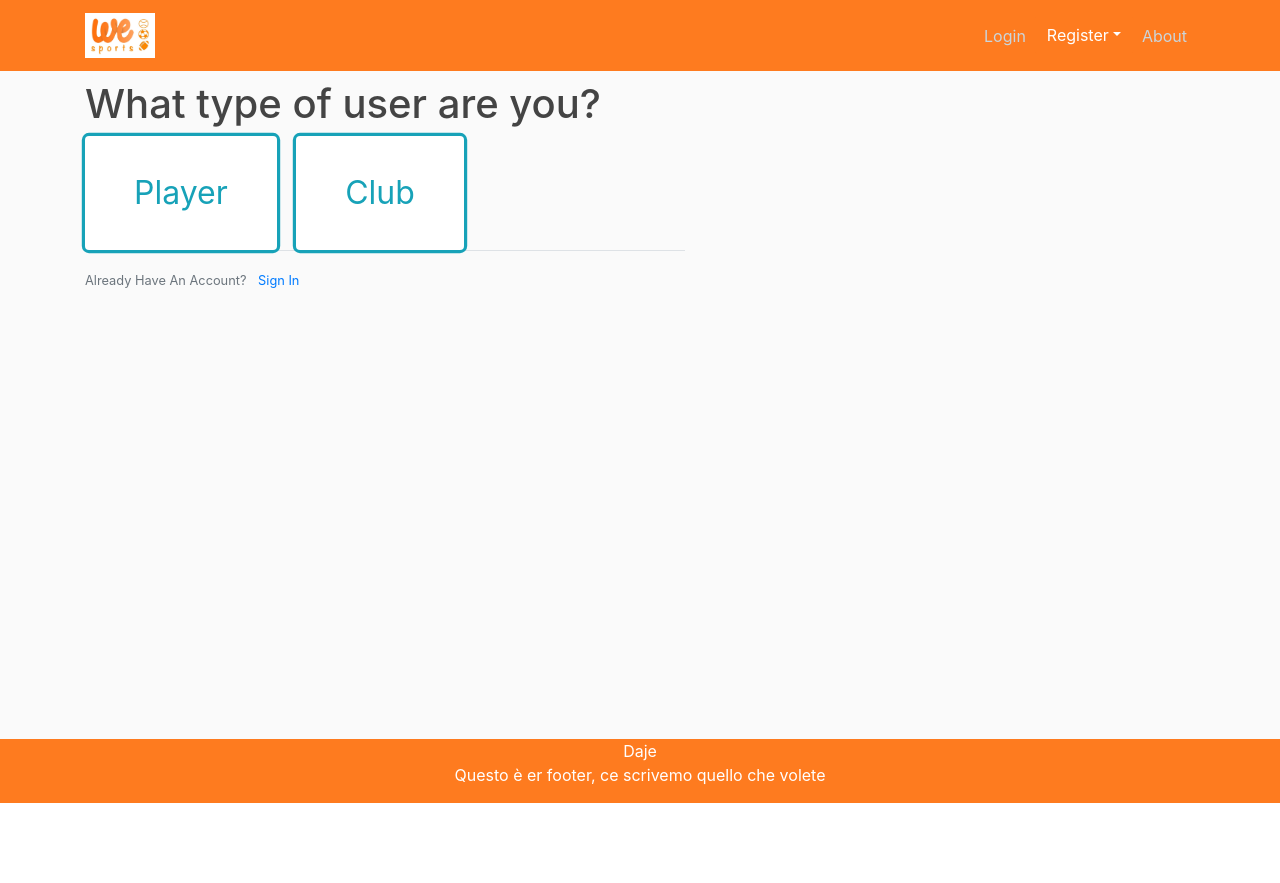
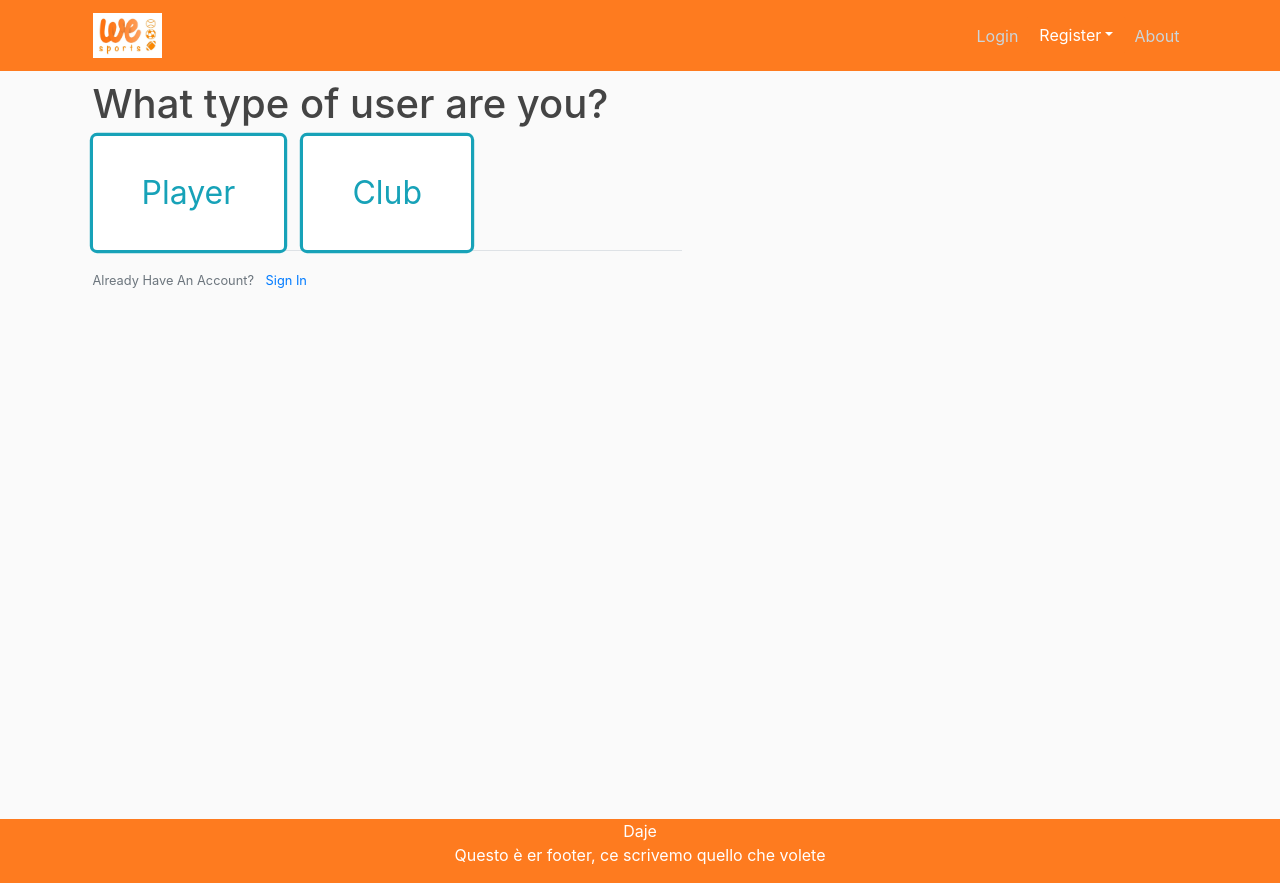
Before and after one commit to ddverce/weSport, a Flask app: page /register in a window 1280 px wide. Before the commit the page ends 803 px from the top, so only its background shows below. Run offline with Flask 2, Linux system fonts and the light colour scheme; some libraries are stand-ins or nearby versions.

Commit message:
Footer, background inserted video in home page Register fixed Home page centered Page "About" started To be fixed: - right bar (keep only in the user page, fix layout) - Font - Text not going out of space - Choose background - Fix right sidebar in user page (not symmetrical) - Margin between body and header

```diff
--- a/wesport/static/main.css
+++ b/wesport/static/main.css
@@ -17,7 +17,7 @@ h1, h2, h3, h4, h5, h6 {
 }
 
 .site-header .navbar-nav .nav-link:hover {
-  color: #FE7B1F;
+  color: #cbd5db;
 }
 
 .site-header .navbar-nav .nav-link.active {
@@ -93,3 +93,83 @@ a.article-title:hover {
   width: 200px
 
 }
+
+.foot {
+     margin-top: 50px;
+     margin-bottom: -30px;
+     background-color: #fe7b1f;
+     color: #ffffff;
+     left: 0;
+     bottom: 0;
+     width: 100%;
+     text-align: center;
+ }
+
+.container {
+                    position: relative;
+                    width: 100%;
+                    max-width: 1125px;
+
+                }
+
+                .container img {
+                    width: 100%;
+                    height: auto;
+                }
+
+                .container .btn-left {
+                  position: absolute;
+                  top: 50%;
+                  left: 2.5%;
+                  transform: translate(-50%, -50%);
+                  -ms-transform: translate(-50%, -50%);
+                  background-color: #555;
+                  color: white;
+                  font-size: 16px;
+                  padding: 12px 24px;
+                  border: none;
+                  cursor: pointer;
+                  border-radius: 5px;
+                  text-align: center;
+                }
+
+                .container .btn-right {
+                  position: absolute;
+                  top: 50%;
+                  left: 97.5%;
+                  transform: translate(-50%, -50%);
+                  -ms-transform: translate(-50%, -50%);
+                  background-color: #555;
+                  color: white;
+                  font-size: 16px;
+                  padding: 12px 24px;
+                  border: none;
+                  cursor: pointer;
+                  border-radius: 5px;
+                  text-align: center;
+                }
+
+                .container .btn-right:hover,.btn-left:hover {
+                  background-color: black;
+                }
+
+.page-container {
+  position: relative;
+  min-height: 100vh;
+}
+
+.content-wrap {
+  padding-bottom: 2.5rem;    /* Footer height */
+}
+
+.page-footer{
+    margin-top: 50px;
+    margin-bottom: -3px;
+    background-color: #fe7b1f;
+    color: #ffffff;
+    left: 0;
+    bottom: 0;
+    width: 100%;
+    text-align: center;
+    position: absolute;
+}
--- a/wesport/templates/about.html
+++ b/wesport/templates/about.html
@@ -11,6 +11,7 @@
         book a field in a smart and fast way, without wasting time, and inviting they friends as well, or just find someone to play with
          because your friends are paccons!</h4>
     </div>
+
     <div class="container">
         <h1></h1>
         <h4></h4>
--- a/wesport/templates/layout.html
+++ b/wesport/templates/layout.html
@@ -30,6 +30,9 @@
     {% endif %}
 </head>
 <body>
+<div>
+<div class="page-container">
+    <div class="content-wrap">
     <header class="site-header">
       <nav class="navbar navbar-expand-md navbar-dark bg-steel fixed-top" style="background-color: #fe7b1f">
         <div class="container">
@@ -101,31 +104,27 @@
       {% endif  %}
       </div>
     </main>
-    <footer>
-        <div class="foot">
-            <style>
-                .foot{
-                    margin-top: 50px;
-                    margin-bottom: -3px;
-                    background-color: #fe7b1f;
-                    color: #ffffff;
-                    left: 0;
-                    bottom: 0;
-                    width: 100%;
-                    text-align: center;
-                    position: absolute;
-                }
-            </style>
+    </div>
+
+
+    <footer class="page-footer">
+      <div>
                 <h>Daje</h>
             <p>Questo è er footer, ce scrivemo quello che volete</p>
+                    </div>
+            </footer>
+
+
+
+
         </div>
-    </footer>
     <!-- Optional JavaScript -->
 
     <!-- jQuery first, then Popper.js, then Bootstrap JS -->
     <script src="https://code.jquery.com/jquery-3.3.1.slim.min.js" integrity="sha384-q8i/X+965DzO0rT7abK41JStQIAqVgRVzpbzo5smXKp4YfRvH+8abtTE1Pi6jizo" crossorigin="anonymous"></script>
     <script src="https://cdnjs.cloudflare.com/ajax/libs/popper.js/1.14.7/umd/popper.min.js" integrity="sha384-UO2eT0CpHqdSJQ6hJty5KVphtPhzWj9WO1clHTMGa3JDZwrnQq4sF86dIHNDz0W1" crossorigin="anonymous"></script>
     <script src="https://stackpath.bootstrapcdn.com/bootstrap/4.3.1/js/bootstrap.min.js" integrity="sha384-JjSmVgyd0p3pXB1rRibZUAYoIIy6OrQ6VrjIEaFf/nJGzIxFDsf4x0xIM+B07jRM" crossorigin="anonymous"></script>
+</div>
 </body>
 
 </html>
```
Also changed, not shown: wesport/templates/home.html (+2 -52 lines), wesport/templates/layout_home.html (+6 -16 lines).
